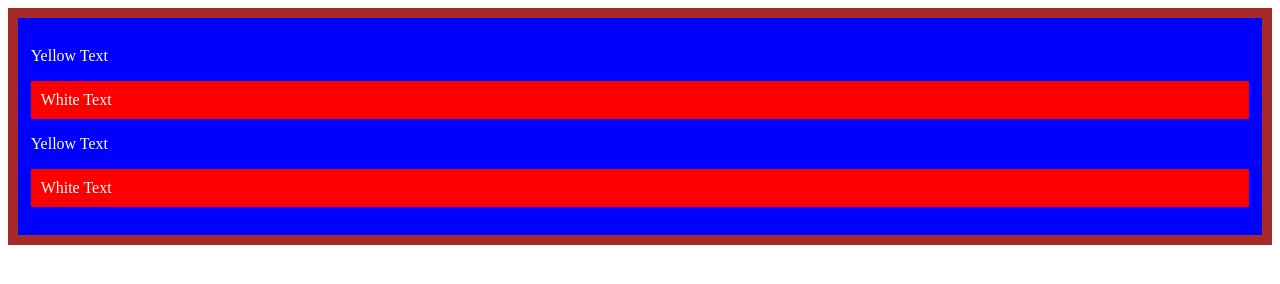
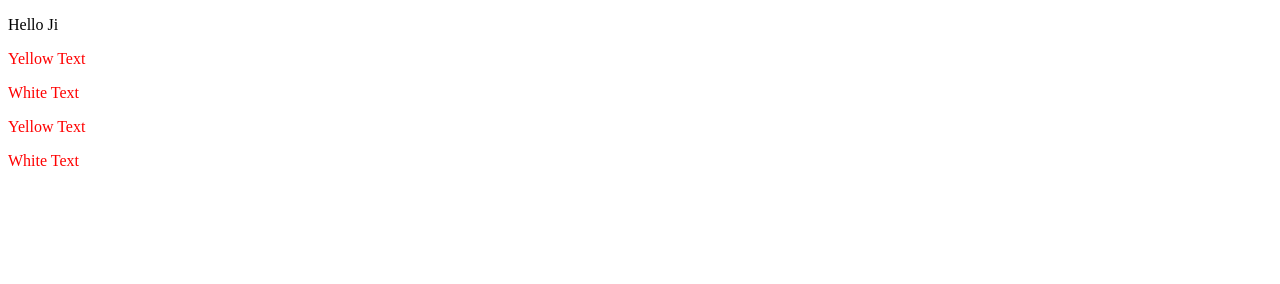
Before and after one commit to nikhilepparla/StaticWebsite, a plain HTML site: page index.html in a window 1280 px wide. Drawn offline with Linux system fonts and the light colour scheme.

Commit message:
Patent to child CSS

```diff
--- a/index.html
+++ b/index.html
@@ -10,6 +10,7 @@
 
 <body>
     <div class="outer">
+        <p>Hello Ji</p>
         <div class="inner">
             <p>Yellow Text</p>
             <p class="para">White Text</p>
--- a/styles.css
+++ b/styles.css
@@ -1,11 +1,3 @@
-.outer {
-    background-color: blue;
-    color: white;
-    padding: 1%;
-    border: 10px solid brown;
+.outer>.inner {
+    color: red;
 }
-
-.para {
-    background-color: red;
-    padding: 10px;
-}
```
